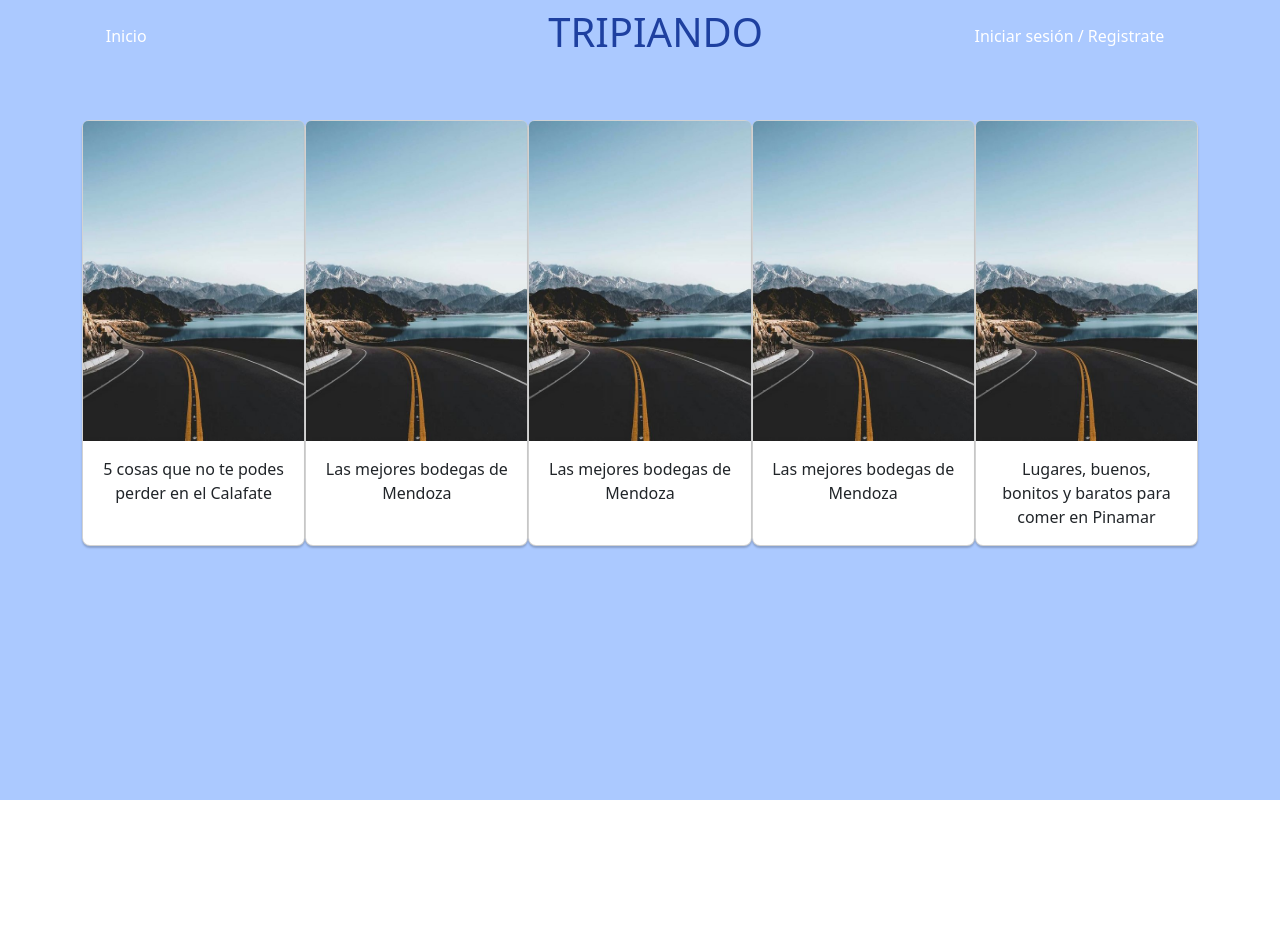
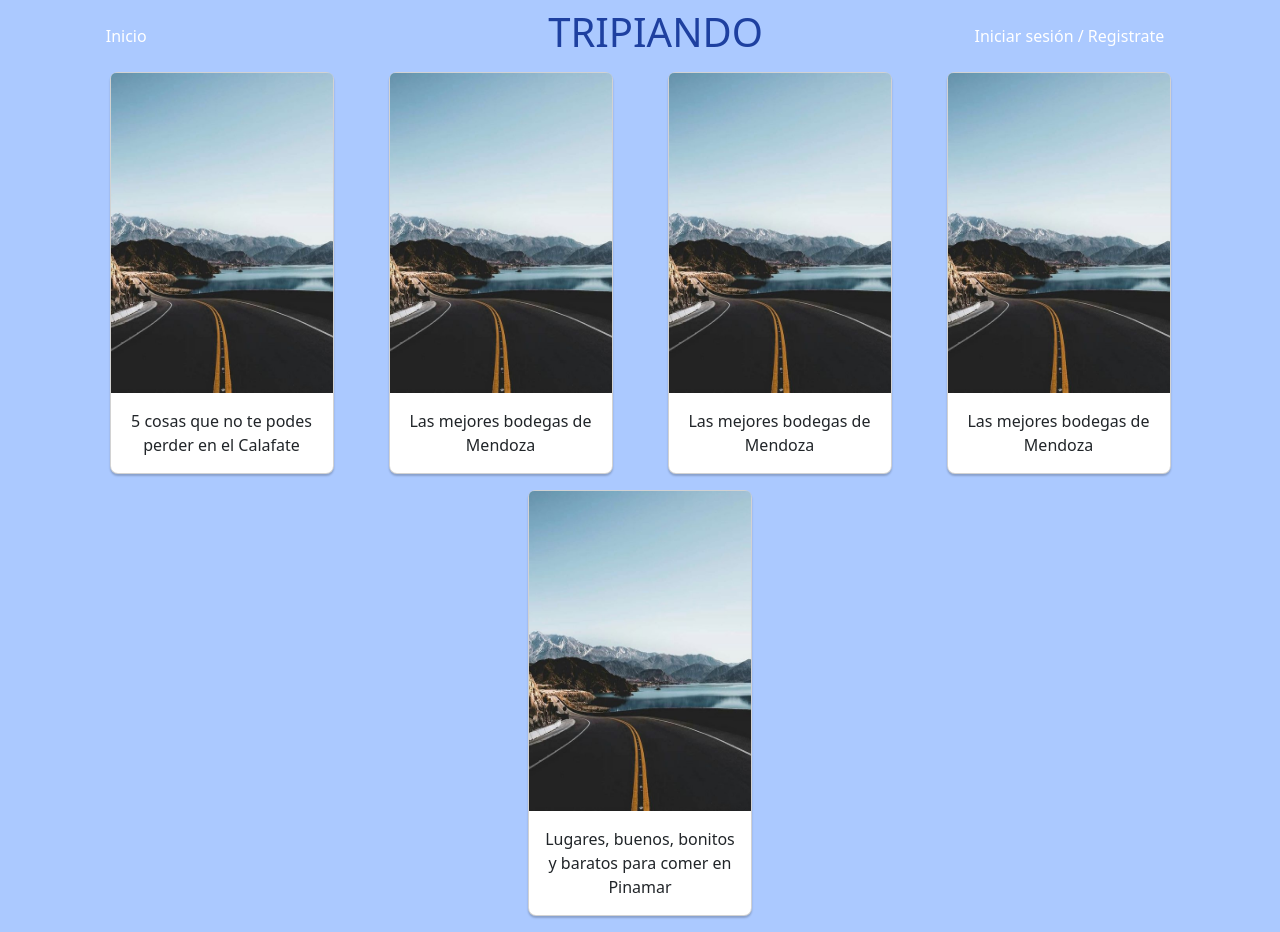
Before and after one commit to lutzz22/tripiando, a React (Create React App) app: page /landing in a window 1280 px wide. Before the commit the page ends 800 px from the top, so only its background shows below. Built offline with nearby package versions, Linux system fonts and the light colour scheme.

Commit message:
arreglo de landingcards

```diff
--- a/src/componentes/LandingCards/LandingCards.js
+++ b/src/componentes/LandingCards/LandingCards.js
@@ -9,7 +9,7 @@ const Cards = () => {
         <body className='color'>
     <div className='container'>
 
-        <div className='rows mt-5  d-flex justify-content-around'>
+        <div className='d-flex flex-wrap justify-content-around'>
 
             <div className="card mb-3" style={{width: "14rem"}}>
                 <img src = {mendoza} className= " card-img-top" alt="..."/>
```
